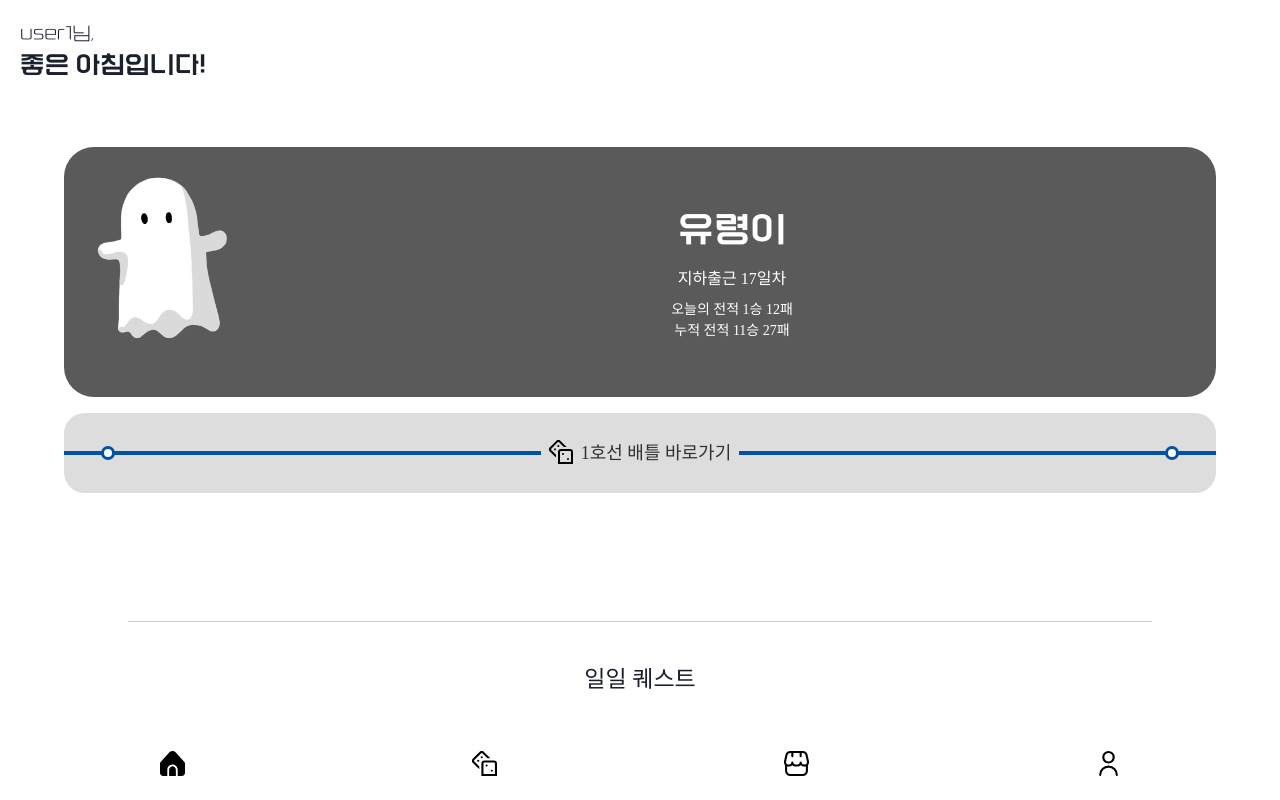
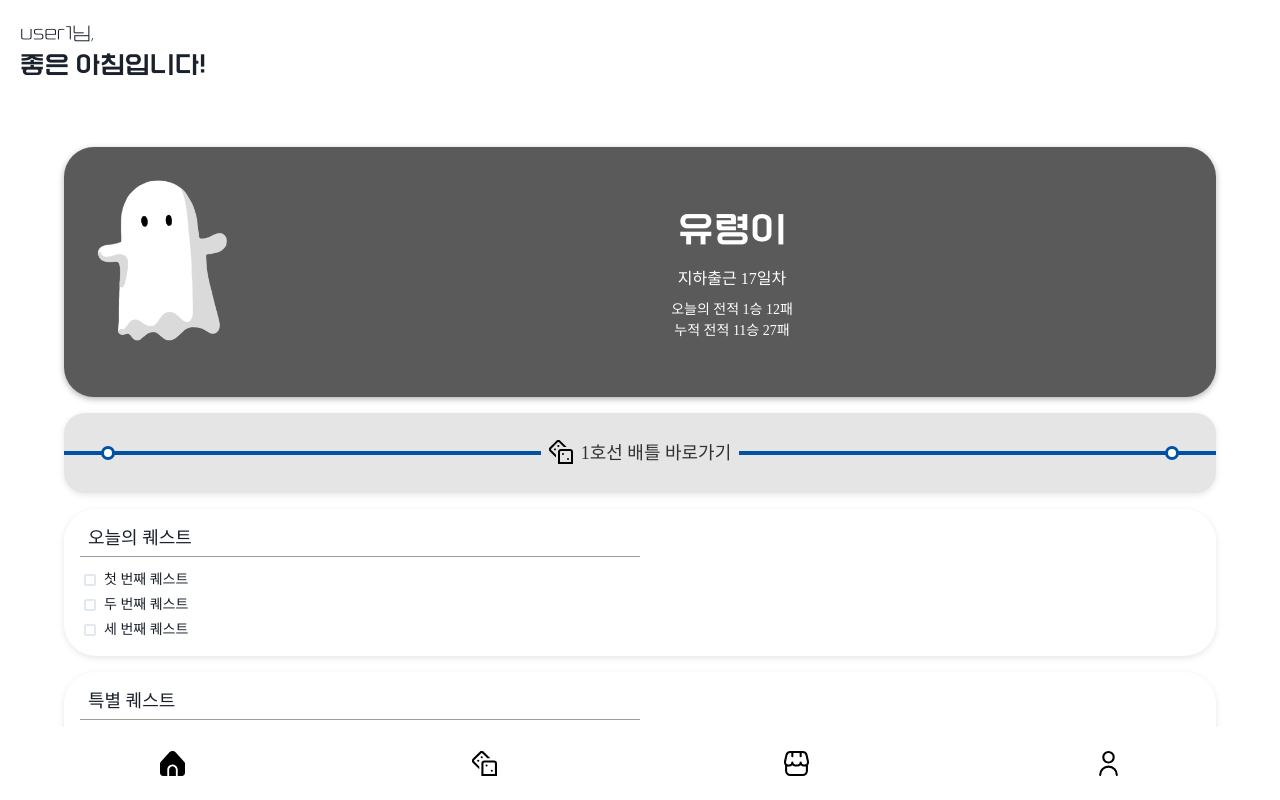
Before and after one commit to flow4camp/flow4-front, a React (Create React App) app: page /home in a window 1280 px wide. Built offline with nearby package versions, Linux system fonts and the light colour scheme; a web font is replaced by a local one.

Commit message:
feat) home ui arranged

```diff
--- a/src/components/UserCharacter.scss
+++ b/src/components/UserCharacter.scss
@@ -4,7 +4,7 @@
     width: 180px;
     height: 220px;
 
-    animation: motion 1.2s linear 0s infinite alternate;
+    animation: motion 0.5s linear 0s infinite alternate;
 
     &.edit {
 
--- a/src/pages/Home.tsx
+++ b/src/pages/Home.tsx
@@ -1,14 +1,15 @@
 // Home.tsx
 import React from "react";
-import { NavLink } from "react-router-dom";
+import { NavLink, useNavigate } from "react-router-dom";
 import Layout from "../components/layout";
 import UserCharacter from "../components/UserCharacter";
-import { Center, Circle, Text, Box, Image, Flex, useTheme } from '@chakra-ui/react';
+import { Center, Divider, Text, Box, Image, Flex, Checkbox, useTheme } from '@chakra-ui/react';
 import { faceVariants } from "../components/AssetVariants";
 
 function Home() {
 
   const theme = useTheme();
+  const navigate = useNavigate();
 
   const userName = "user1";   // 유저이름
   const nickName = "유령이";    // 유령이름
@@ -27,7 +28,7 @@ function Home() {
   return (
     <Layout>
       <div style={styles.container}>
-      <Box w='100%'>
+        <Box w='100%'>
           <Text
             w='fit-content'
             p={3}
@@ -80,7 +81,9 @@ function Home() {
           h='80px'
           borderRadius='1.3em'
           marginTop={4}
-          bg='#ddd'
+          bg='#e5e5e5'
+          onClick={() => (navigate('/battle'))}   // 매칭 modal 바로 열리게 하기??
+          boxShadow='0px 2px 6px rgba(0, 0, 0, 0.1)'
         >
           <Center w='100%' h='100%' position='relative' >
             <Box position='absolute' w='100%' h='4px' bg={lineNumColor}></Box>
@@ -98,7 +101,7 @@ function Home() {
               bg='white'
               boxShadow={'0 0 0 3px ' + lineNumColor}
               right={10} />
-            <Flex position='absolute' direction='row' gap={2} p={2} bg='#ddd'>
+            <Flex position='absolute' direction='row' gap={2} p={2} bg='#e5e5e5'>
               <Image src='/icons/dice-alt.svg' w={6} h={6} />
               <Text
                 color='ziha_charcoal'
@@ -108,7 +111,7 @@ function Home() {
             </Flex>
           </Center>
         </Box>
-        <div style={styles.questContainer}>
+        {/* <div style={styles.questContainer}>
           <div style={styles.questType}>일일 퀘스트</div>
           <div style={styles.quest}>
             {dailyQuestList.map((quest) => (
@@ -117,7 +120,70 @@ function Home() {
           </div>
           <div style={styles.questType}>특별 퀘스트</div>
           <div style={styles.quest}>{specialQuest}</div>
-        </div>
+        </div> */}
+        <Box
+          w='90%'
+          borderRadius='2em'
+          marginTop={4}
+          boxShadow='0px 2px 6px rgba(0, 0, 0, 0.1)'
+        >
+          <Flex
+            direction='column'
+            gap={1}
+            m={2}
+            p={2}
+            paddingTop={0}
+          >
+            <Text
+              fontSize='lg'
+              style={{ fontFamily: "Font-Content" }}
+              w='fit-content'
+              marginLeft={2}
+              marginTop={2}
+            >오늘의 퀘스트</Text>
+            <Divider borderColor='ziha_charcoal_gray' w='50%' marginBottom={2}/>
+            {dailyQuestList.map((quest) => (
+              <Checkbox
+                key={quest.id}
+                size='sm'
+                style={{ fontFamily: "Font-Content-Light" }}
+                w='fit-content'
+                marginLeft={1}
+                fontSize='lg'
+              >{quest.text}</Checkbox>
+            ))}
+          </Flex>
+        </Box>
+        <Box
+          w='90%'
+          borderRadius='2em'
+          marginTop={4}
+          boxShadow='0px 2px 6px rgba(0, 0, 0, 0.1)'
+          marginBottom={6}
+        >
+          <Flex
+            direction='column'
+            gap={1}
+            m={2}
+            p={2}
+            paddingTop={0}
+          >
+            <Text
+              fontSize='lg'
+              style={{ fontFamily: "Font-Content" }}
+              w='fit-content'
+              marginLeft={2}
+              marginTop={2}
+            >특별 퀘스트</Text>
+            <Divider borderColor='ziha_charcoal_gray' w='50%' marginBottom={2} />
+              <Checkbox
+                size='sm'
+                style={{ fontFamily: "Font-Content-Light" }}
+                w='fit-content'
+                marginLeft={1}
+              >{specialQuest}</Checkbox>
+          </Flex>
+        </Box>
       </div>
     </Layout>
   );
@@ -151,6 +217,7 @@ const styles: Styles = {
     // height: "30%",
     height: '250px',
     width: "90%",
+    boxShadow: '0px 2px 6px rgba(0, 0, 0, 0.3)'
   },
   userinfoText: {
     flex: 1,
```
